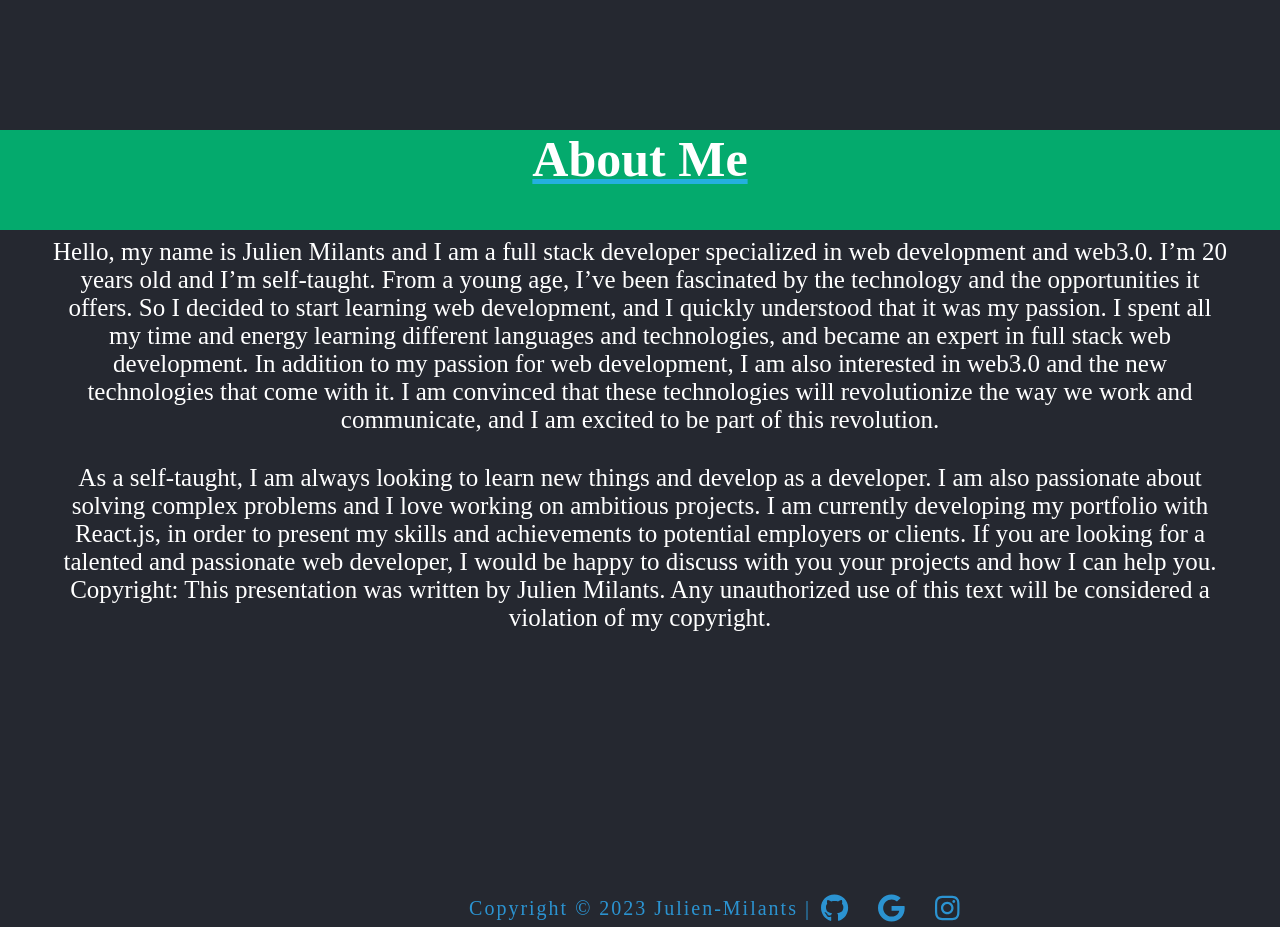
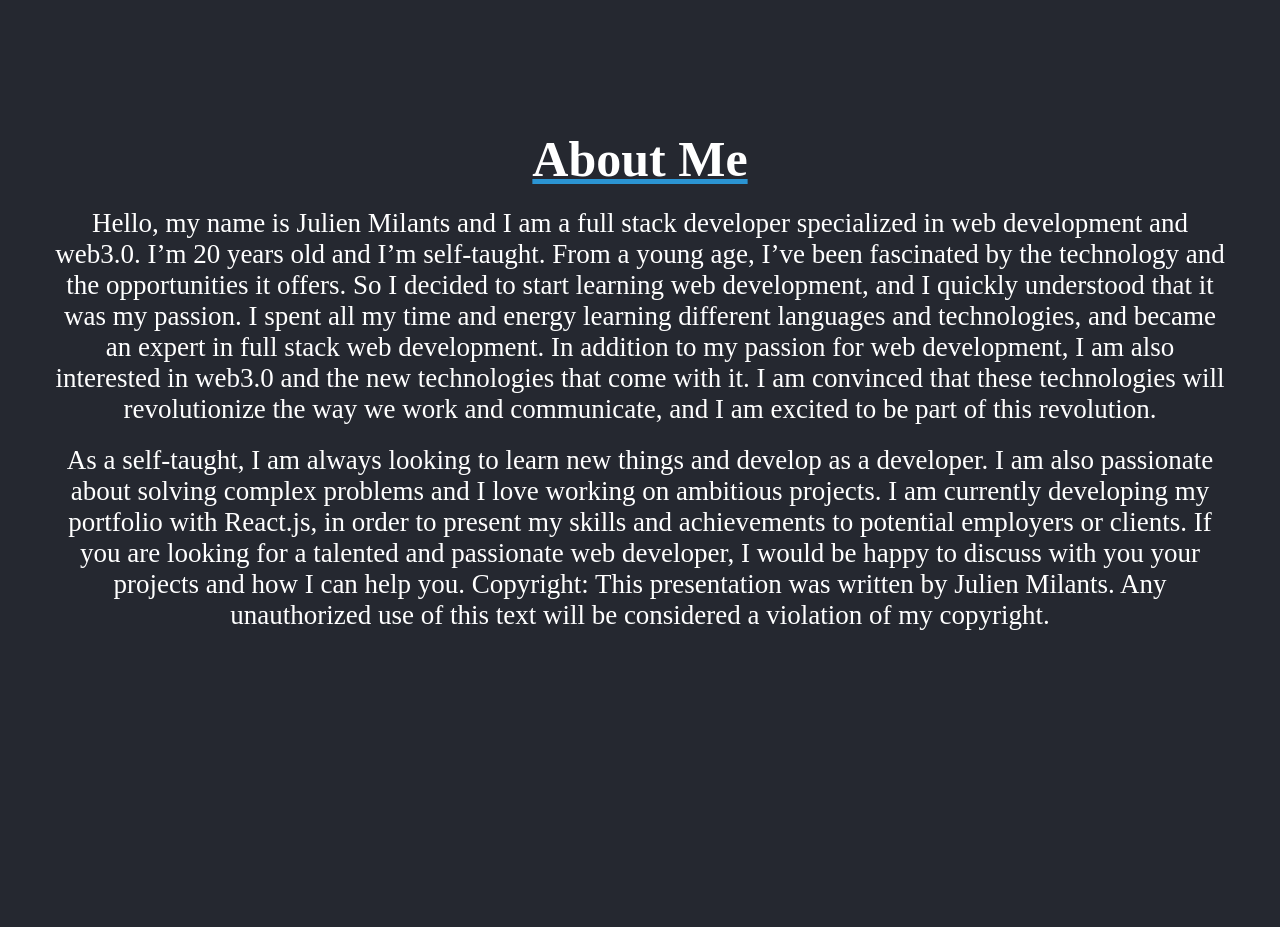
Before and after one commit to NapoTwiixe306/React-Portfolio, a React (Create React App) app: page / in a window 1280 px wide. Shown: the part 2169-3096 px from the top of the page. Built offline with nearby package versions, Linux system fonts and the light colour scheme.

Commit message:
fix css 2/2 (bientot du 10/2 mdr)

```diff
--- a/src/App.css
+++ b/src/App.css
@@ -73,6 +73,10 @@ header .navigation li a {
   font-size: 1.3em;
   letter-spacing: 1px;
   transition: 0.3s;
+}
+
+header .navigation li a:hover{
+  color: var(--first-color);
 }
 
 .action{
@@ -180,7 +184,6 @@ header .navigation li a {
 }
 
 .git:hover{
-  font-size: 60px;
   color: var(--first-color);
 }
 
@@ -206,7 +209,6 @@ header .navigation li a {
 }
 
 .insta:hover{
-  font-size: 60px;
   color: var(--first-color);
 }
 
@@ -368,10 +370,9 @@ header .navigation li a {
 .about{
   position: relative;
   width: 100%;
-  height: 100px;
+  height: 500px;
   top: 300px;
   text-align: center;
-  background-color: #04AA6D;
 }
 
 .about-title{
@@ -380,19 +381,20 @@ header .navigation li a {
 }
 
 .about-text{
-  top: -70px;
+  position: relative;
+  top: -30px;
   padding: 50px;
   text-align: center;
-  font-size: 25px;
+  font-size: 27px;
   /* background-color: red; */
 }
 
 .about-text1{
   position: relative;
-  top: -70px;
+  top: -110px;
   padding: 50px;
   text-align: center;
-  font-size: 25px;
+  font-size: 27px;
   /* background-color: red; */
 }
 
```
